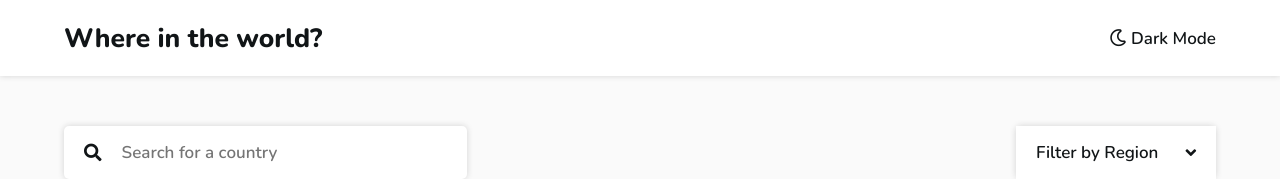
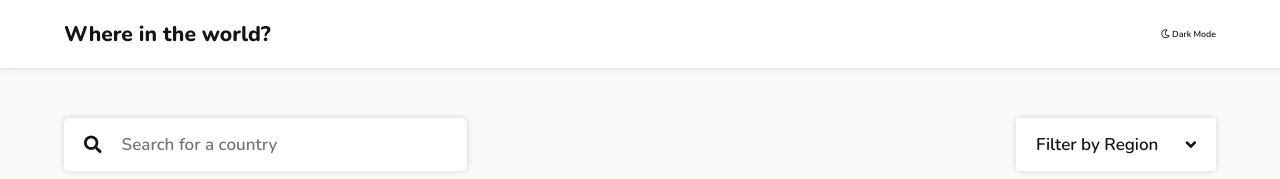
Before and after one commit to TechieStephen/Countriz, a Vue app: page / in a window 1280 px wide. Shown: the top 179 px of the page. Built offline with nearby package versions, Linux system fonts and the light colour scheme; no server answers.

Commit message:
working--

```diff
--- a/src/components/Header.vue
+++ b/src/components/Header.vue
@@ -22,11 +22,12 @@ export default {
   padding: 20px 5%;
 
   h1{
-    font-size: 1.5em;
+    font-size: 1.2em;
   }
 
   button{
     user-select: none;
+    font-size: .5em;
   }
 
 }
```
